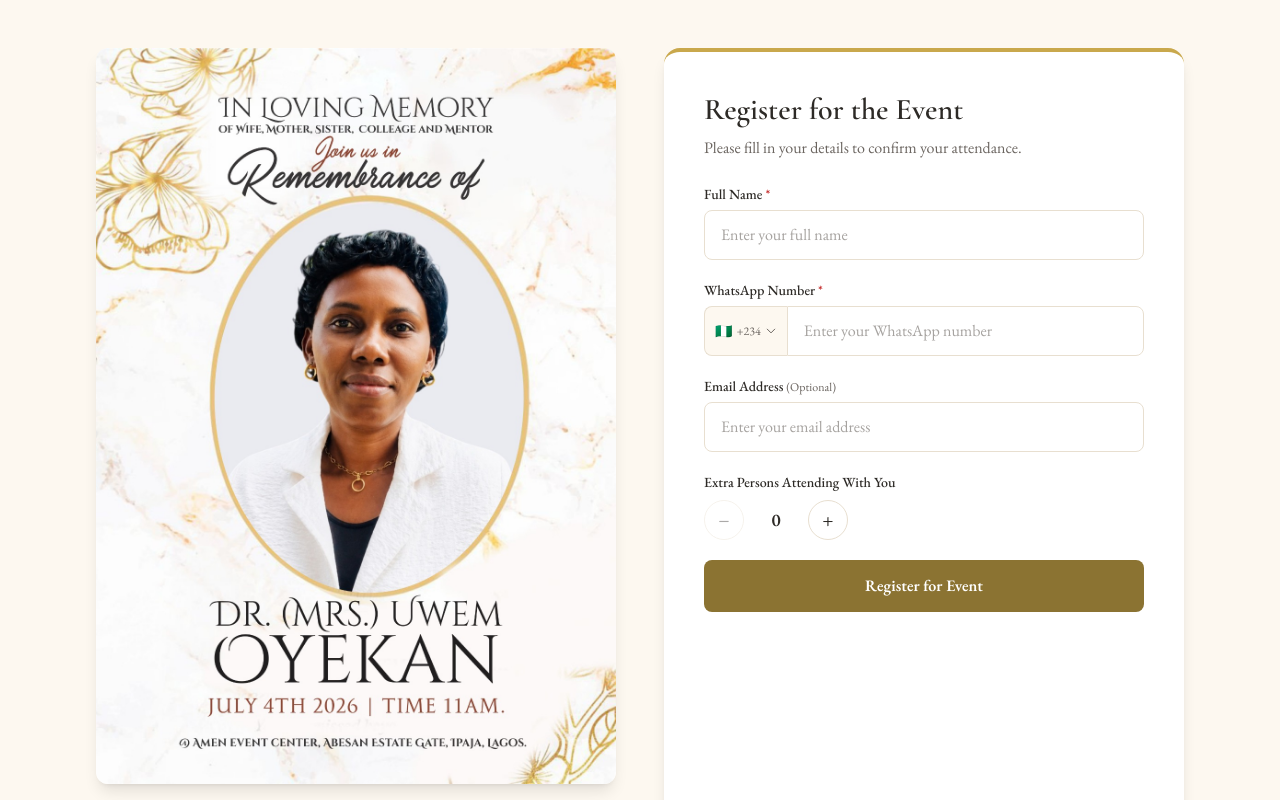
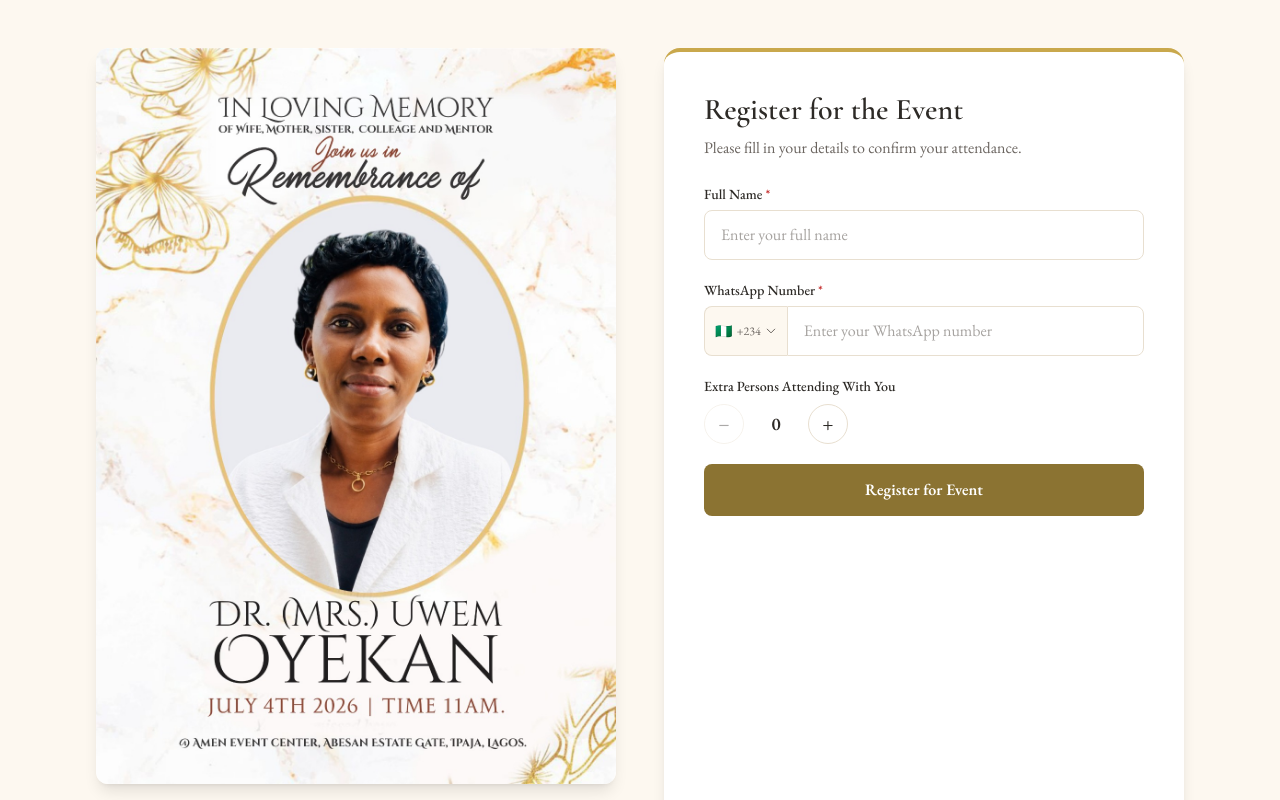
Before and after one commit to falconDevKing/uwem-remembrance, a Next.js app: page / in a window 1280 px wide. Shown: the top 800 px of the page. Built offline with nearby package versions, Linux system fonts and the light colour scheme.

Commit message:
remove redundant email input

```diff
--- a/src/components/RegistrationForm.tsx
+++ b/src/components/RegistrationForm.tsx
@@ -53,14 +53,10 @@ export default function RegistrationForm() {
         <label className="mb-1.5 block text-sm font-medium">
           WhatsApp Number <span className="text-error">*</span>
         </label>
-        <PhoneInput
-          name="phoneNumber"
-          required
-          placeholder="Enter your WhatsApp number"
-        />
+        <PhoneInput name="phoneNumber" required placeholder="Enter your WhatsApp number" />
       </div>
 
-      <div>
+      {/* <div>
         <label htmlFor="email" className="mb-1.5 block text-sm font-medium">
           Email Address <span className="text-xs font-normal text-muted">(Optional)</span>
         </label>
@@ -71,7 +67,7 @@ export default function RegistrationForm() {
           placeholder="Enter your email address"
           className="w-full rounded-lg border border-border bg-white px-4 py-3 text-foreground placeholder:text-muted/60 focus:border-gold focus:outline-none focus:ring-2 focus:ring-gold/30"
         />
-      </div>
+      </div> */}
 
       <div>
         <span className="mb-2 block text-sm font-medium">Extra Persons Attending With You</span>
@@ -118,10 +114,7 @@ export default function RegistrationForm() {
               <label className="mb-1.5 block text-sm font-medium">
                 Phone Number <span className="text-xs font-normal text-muted">(Optional)</span>
               </label>
-              <PhoneInput
-                name={`extraPersons[${i}].phoneNumber`}
-                placeholder="Enter phone number"
-              />
+              <PhoneInput name={`extraPersons[${i}].phoneNumber`} placeholder="Enter phone number" />
             </div>
           </div>
         </fieldset>
```
